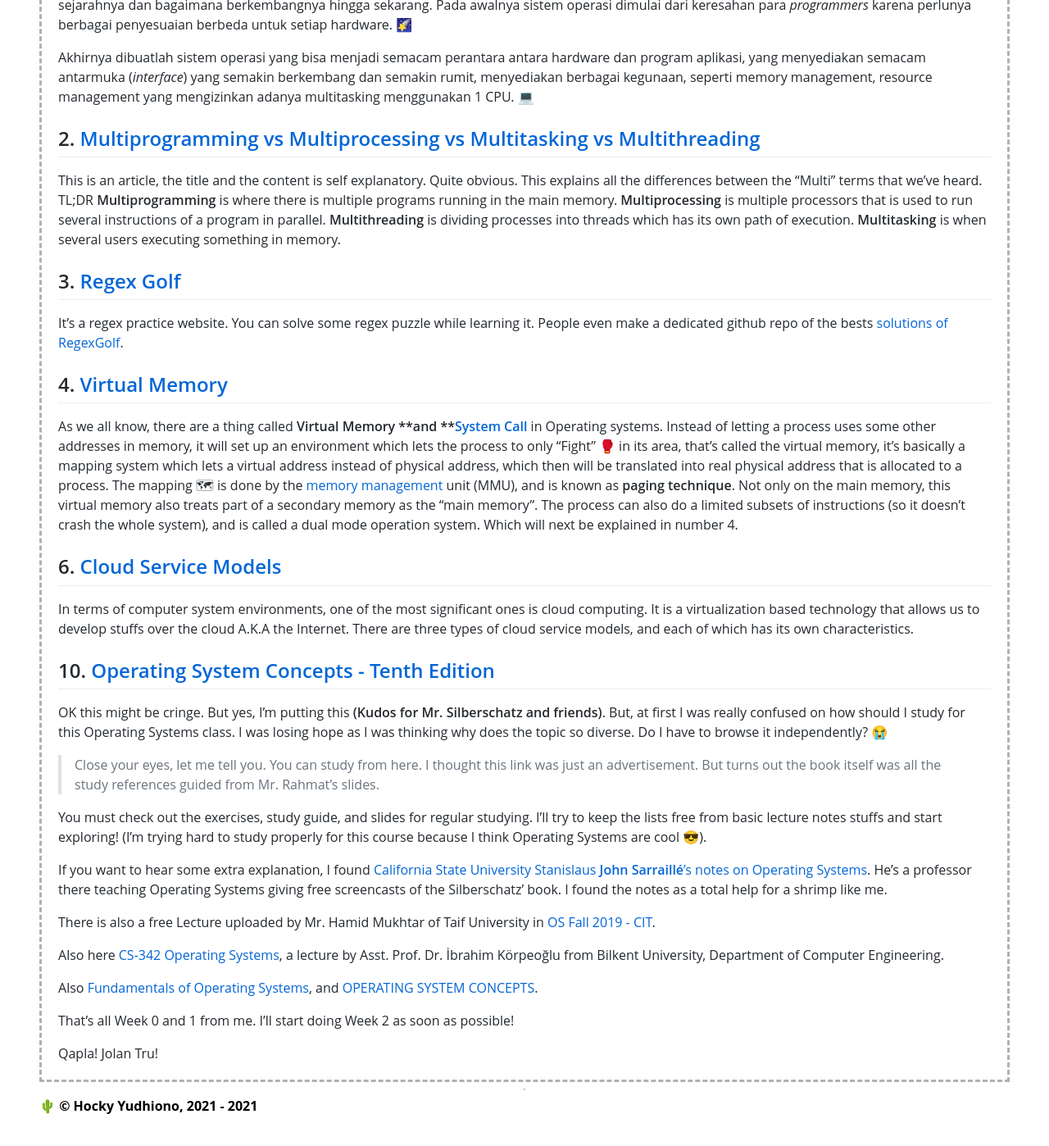
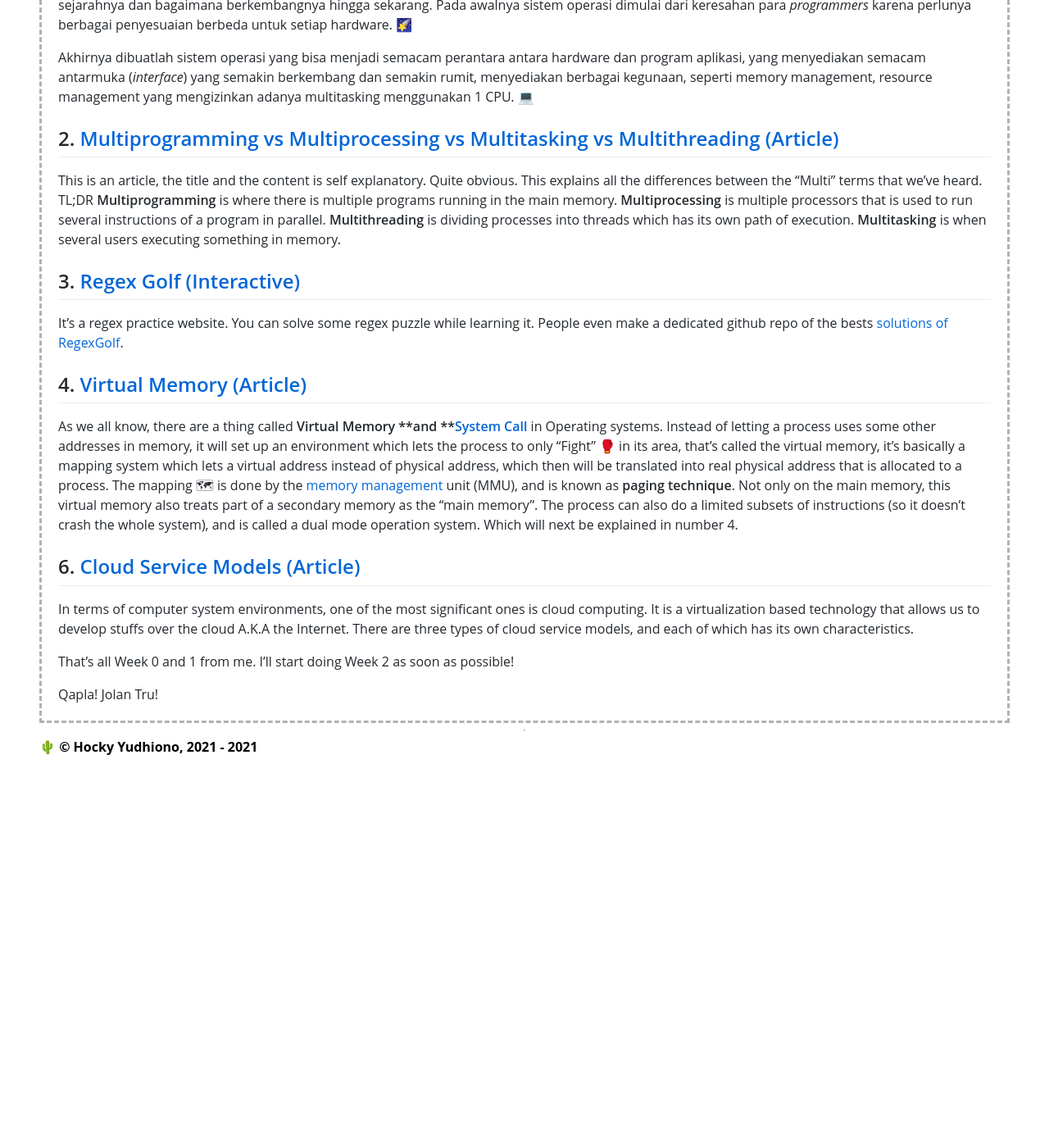
Before and after one commit to Bimabara/os211, a Jekyll site: the page built from wd01.md, in a window 1280 px wide and 1400 px high, scrolled down 628 px. Shown: the whole window at 82% size. Built offline with Jekyll 4.4.1, drawn with Linux system fonts in a browser that asks for light colours; our own code applies the rules of GitHub Pages for plain Markdown files; after the commit the page ends 1590 px from its top, so only the background shows below that; some of the changed text lies outside the part shown.

Commit message:
[WD01] Reduce article

```diff
--- a/wd01.md
+++ b/wd01.md
@@ -15,37 +15,21 @@ Mengarahkan kepada link yang berisikan video berdurasi 13 menit, dengan dijelask
 
 Akhirnya dibuatlah sistem operasi yang bisa menjadi semacam perantara antara hardware dan program aplikasi, yang menyediakan semacam antarmuka (*interface*) yang semakin berkembang dan semakin rumit, menyediakan berbagai kegunaan, seperti memory management, resource management yang mengizinkan adanya multitasking menggunakan 1 CPU. 💻
 
-## 2. [Multiprogramming vs Multiprocessing vs Multitasking vs Multithreading](https://www.javatpoint.com/multiprogramming-vs-multiprocessing-vs-multitasking-vs-multithreading)
+## 2. [Multiprogramming vs Multiprocessing vs Multitasking vs Multithreading (Article)](https://www.javatpoint.com/multiprogramming-vs-multiprocessing-vs-multitasking-vs-multithreading)
 
 This is an article, the title and the content is self explanatory. Quite obvious. This explains all the differences between the "Multi" terms that we've heard. TL;DR **Multiprogramming** is where there is multiple programs running in the main memory. **Multiprocessing** is multiple processors that is used to run several instructions of a program in parallel. **Multithreading** is dividing processes into threads which has its own path of execution. **Multitasking** is when several users executing something in memory.
 
-## 3. [Regex Golf](https://alf.nu/RegexGolf)
+## 3. [Regex Golf (Interactive)](https://alf.nu/RegexGolf)
 
 It's a regex practice website. You can solve some regex puzzle while learning it. People even make a dedicated github repo of the bests [solutions of RegexGolf](https://gist.github.com/Davidebyzero/9221685).
 
-## 4. [Virtual Memory](https://www.tutorialspoint.com/operating_system/os_virtual_memory.htm)
+## 4. [Virtual Memory (Article)](https://www.tutorialspoint.com/operating_system/os_virtual_memory.htm)
 
 As we all know, there are a thing called **Virtual Memory **and **[System Call](https://www.guru99.com/system-call-operating-system.html)** in Operating systems. Instead of letting a process uses some other addresses in memory, it will set up an environment which lets the process to only "Fight" 🥊 in its area, that's called the virtual memory, it's basically a mapping system which lets a virtual address instead of physical address, which then will be translated into real physical address that is allocated to a process. The mapping 🗺 is done by the [memory management](https://www.u-aizu.ac.jp/~yliu/teaching/os/lec12.html) unit (MMU), and is known as **paging technique**. Not only on the main memory, this virtual memory also treats part of a secondary memory as the "main memory". The process can also do a limited subsets of instructions (so it doesn't crash the whole system), and is called a dual mode operation system. Which will next be explained in number 4.
 
-## 6. [Cloud Service Models](https://www.javatpoint.com/cloud-service-models)
+## 6. [Cloud Service Models (Article)](https://www.javatpoint.com/cloud-service-models)
 
 In terms of computer system environments, one of the most significant ones is cloud computing. It is a virtualization based technology that allows us to develop stuffs over the cloud A.K.A the Internet. There are three types of cloud service models, and each of which has its own characteristics.
-
-## 10. [Operating System Concepts - Tenth Edition](https://www.os-book.com/OS10/)
-
-OK this might be cringe. But yes, I'm putting this **(Kudos for Mr. Silberschatz and friends)**. But, at first I was really confused on how should I study for this Operating Systems class. I was losing hope as I was thinking why does the topic so diverse. Do I have to browse it independently? 😭
-
-> Close your eyes, let me tell you. You can study from here. I thought this link was just an advertisement. But turns out the book itself was all the study references guided from Mr. Rahmat's slides.
-
-You must check out the exercises, study guide, and slides for regular studying. I'll try to keep the lists free from basic lecture notes stuffs and start exploring! (I'm trying hard to study properly for this course because I think Operating Systems are cool 😎).
-
-If you want to hear some extra explanation, I found [California State University Stanislaus **John Sarraillé**'s notes on Operating Systems](https://www.cs.csustan.edu/~john/Classes/CS3750/Notes/). He's a professor there teaching Operating Systems giving free screencasts of the Silberschatz' book. I found  the notes as a total help for a shrimp like me.
-
-There is also a free Lecture uploaded by Mr. Hamid Mukhtar of Taif University in [OS Fall 2019 - CIT](https://www.youtube.com/watch?v=Z6w6JowO5Fw&list=PLBpMYKycVdGb3tlVlmR9Rmx47p6UOVp7W).
-
-Also here [CS-342 Operating Systems](https://www.youtube.com/watch?v=9ci5g49nfdE&list=PLhwVAYxlh5dsX6aOfVMZXS8MwKwBmwVM6), a lecture by Asst. Prof. Dr. İbrahim Körpeoğlu from Bilkent University, Department of Computer Engineering.
-
-Also [Fundamentals of Operating Systems](https://www.youtube.com/watch?v=zJTqTs7Ujr8&list=PLW1yb8L3S1ngGmtKlI5XYcTNQQ1r3xZvq), and [OPERATING SYSTEM CONCEPTS](https://www.youtube.com/watch?v=ZAT70fxe_Fo&list=PL9P1J9q3_9fOTGzsBCn0T2T5vHLdBcDq_).
 
 That's all Week 0 and 1 from me. I'll start doing Week 2 as soon as possible!
 
```
Also changed, not shown: other parts of wd01.md (+1 -1 lines).
